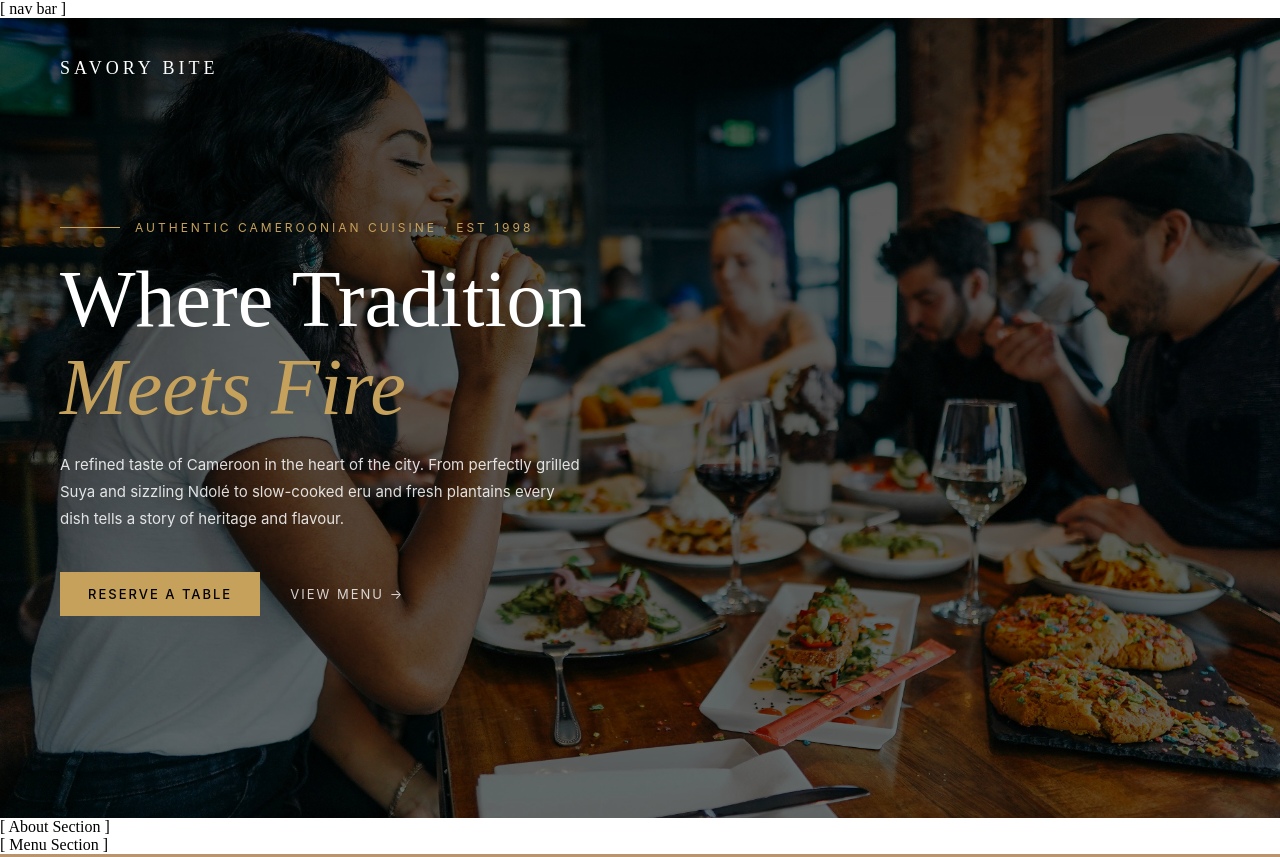
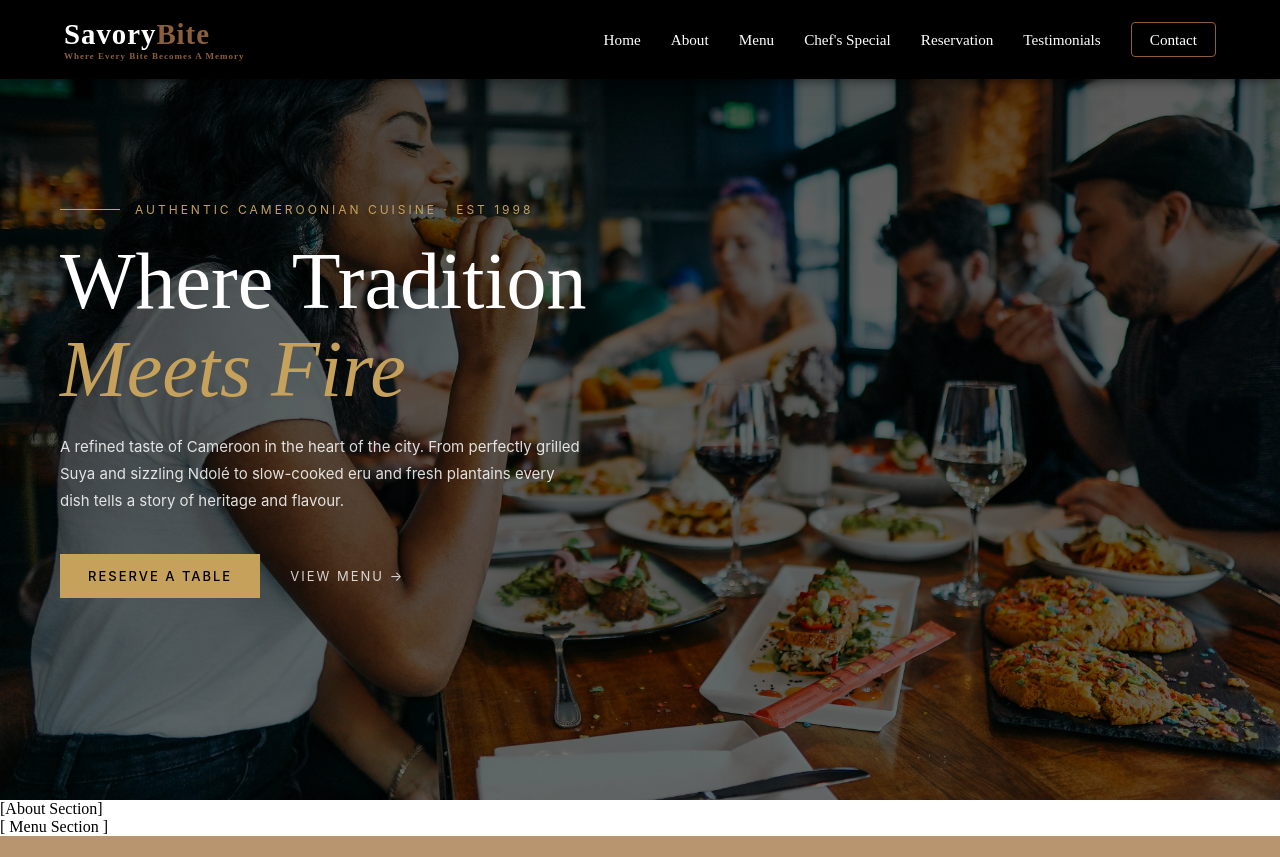
Before and after one commit to slimbekongcho-cmd/restaurant-landing-page, a plain HTML site: page index.html in a window 1280 px wide. Shown: the top 857 px of the page. Drawn offline with Linux system fonts and the light colour scheme.

Commit message:
modified navbar

```diff
--- a/index.html
+++ b/index.html
@@ -10,7 +10,36 @@
 
     <!-- ══════════════ NAV BAR ══════════════ -->
     <nav>
-        [ nav bar ]
+        <header class="navbar">
+  <div class="nav-container">
+
+    <!-- Logo -->
+    <div class="logo">
+      Savory<span>Bite</span><b>
+        <p>Where Every Bite Becomes A Memory</p>
+      </b>
+
+    </div>
+
+    <!-- Navigation Links -->
+    <nav class="nav-menu">
+      <ul>
+        <li><a href="home">Home</a></li>
+        <li><a href="about">About</a></li>
+        <li><a href="menu">Menu</a></li>
+        <li><a href="special">Chef's Special</a></li>
+         <li><a href="reservation">Reservation</a></li>
+        <li><a href="testimonials">Testimonials</a></li>
+        <li><a href="contact" class="btn-nav">Contact</a></li>
+      </ul>
+    </nav>
+
+    <!-- Mobile Menu Toggle -->
+    <div class="hamburger" id="hamburger">
+      ☰
+    </div>
+
+  </div>
     </nav>
 
     <!-- ══════════════ HERO ══════════════ -->
@@ -50,7 +79,7 @@
 
     <!-- ══════════════ ABOUT ══════════════ -->
     <section id="about">
-      [ About Section ]
+      [About Section]
     </section>
 
     <!-- ══════════════ MENU ══════════════ -->
--- a/styles.css
+++ b/styles.css
@@ -282,3 +282,129 @@ h1 span {
   letter-spacing: 4px;
   opacity: 0.7;
 }
+
+/*navbar*/
+/* NAVBAR STYLING */
+.hero{
+    margin-top: 80px;
+}
+.navbar {
+    width: 100%;
+    background: #000; /* black */
+    position: fixed;
+    top: 0;
+    left: 0;
+    z-index: 1000;
+    box-shadow: 0 2px 10px rgba(0,0,0,0.5);
+}
+
+.nav-container {
+    width: 90%;
+    max-width: 1200px;
+    margin: auto;
+    padding: 18px 0;
+    display: flex;
+    justify-content: space-between;
+    align-items: center;
+}
+
+/* LOGO */
+.logo {
+    font-size: 1.8rem;
+    font-weight: bold;
+    color: #fff;
+    letter-spacing: 1px;
+}
+
+.logo span {
+    color: #8B5E3C; /* brown */
+}
+.logo p{
+    color: #8B5E3C;
+    font-size: xx-small;
+    font-weight: bold;
+}
+
+/* NAV LINKS */
+.nav-menu ul {
+    display: flex;
+    list-style: none;
+    gap: 30px;
+}
+
+.nav-menu a {
+    text-decoration: none;
+    color: #fff;
+    font-size: 0.95rem;
+    font-weight: 500;
+    position: relative;
+    transition: 0.3s ease;
+}
+
+/* Hover underline animation */
+.nav-menu a::after {
+    content: "";
+    position: absolute;
+    width: 0%;
+    height: 2px;
+    background: #8B5E3C; /* brown */
+    left: 0;
+    bottom: -5px;
+    transition: 0.3s ease;
+}
+
+.nav-menu a:hover::after {
+    width: 100%;
+}
+
+.nav-menu a:hover {
+    color: #8B5E3C;
+}
+
+/* CONTACT BUTTON */
+.btn-nav {
+    padding: 8px 18px;
+    border: 1px solid #8B5E3C;
+    border-radius: 4px;
+    transition: 0.3s ease;
+}
+
+.btn-nav:hover {
+    background: #8B5E3C;
+    color: #fff !important;
+}
+
+/* HAMBURGER */
+.hamburger {
+    display: none;
+    font-size: 1.8rem;
+    color: #fff;
+    cursor: pointer;
+}
+
+/* MOBILE RESPONSIVE */
+@media (max-width: 900px) {
+    .nav-menu {
+        position: absolute;
+        top: 70px;
+        right: 0;
+        background: #000;
+        width: 100%;
+        display: none;
+        text-align: center;
+        padding: 20px 0;
+    }
+
+    .nav-menu ul {
+        flex-direction: column;
+        gap: 20px;
+    }
+
+    .nav-menu.active {
+        display: block;
+    }
+
+    .hamburger {
+        display: block;
+    }
+}
```
